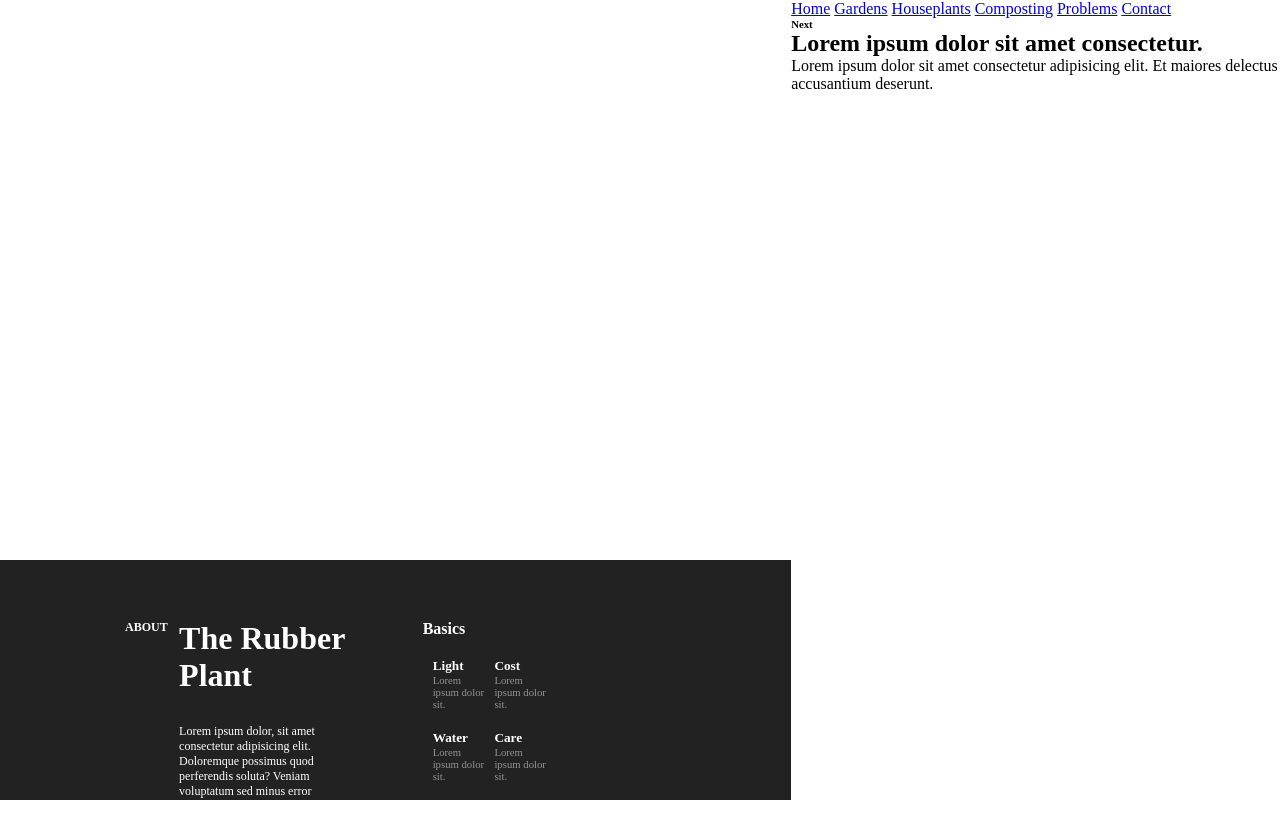
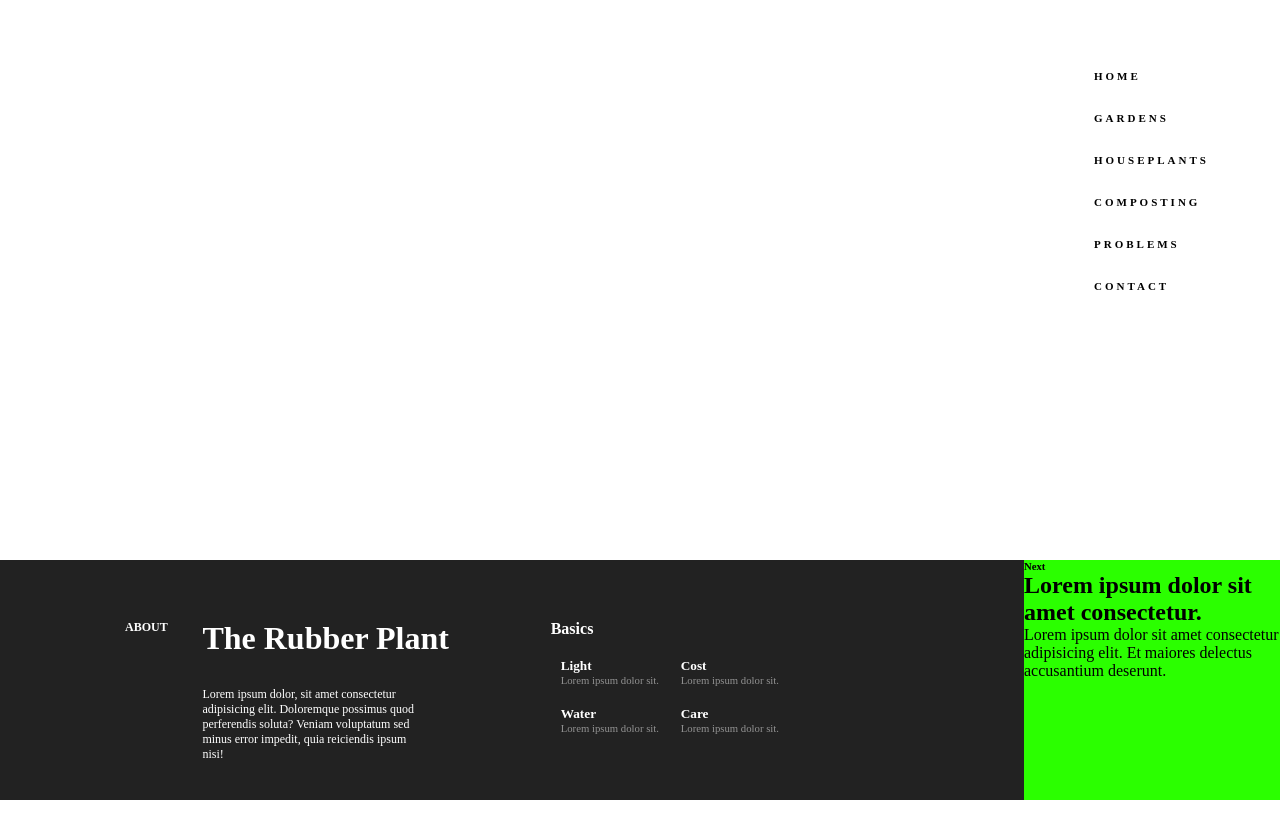
Before and after one commit to vaibhavr21/Projects, a plain HTML site: page Projects/Project 2/index.html in a window 1280 px wide. After the commit the page ends 800 px from the top, so only its background shows below. Drawn offline with Linux system fonts and the light colour scheme.

Commit message:
style.css updated

```diff
--- a/Projects/Project 2/style.css
+++ b/Projects/Project 2/style.css
@@ -113,3 +113,30 @@ body,html{
     opacity: .5;
     font-weight: 500;
 }
+
+
+#right{
+    width: 20%;
+    height: 100%;
+    background-color: rgb(43, 255, 0);
+}
+#right #rtop{
+    width: 100%;
+    height: 70%;
+    color: #fff;
+    display: flex;
+    position: relative;
+    padding: 70px;
+    flex-direction: column;
+    background-color: #fff;
+}
+#rtop a{
+    text-decoration: none;
+    color: black;
+    font-weight: 700;
+    font-size: 11px;
+    letter-spacing: 3px;
+    text-transform: uppercase;
+    margin-bottom: 30px;
+    font-family: Montserrat;
+}
```
